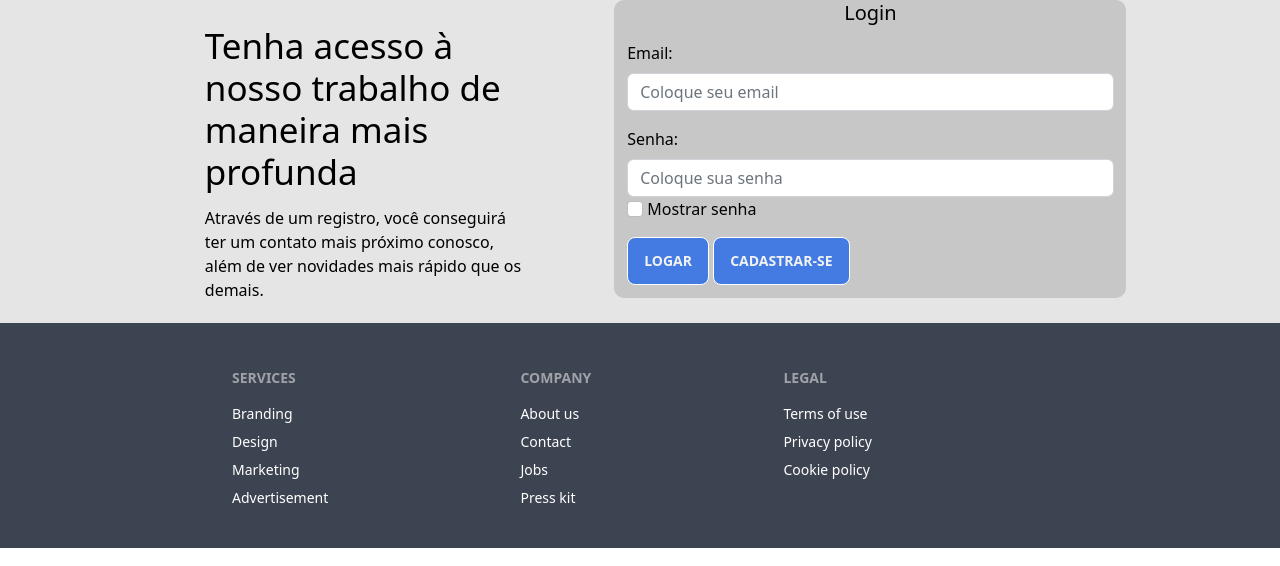
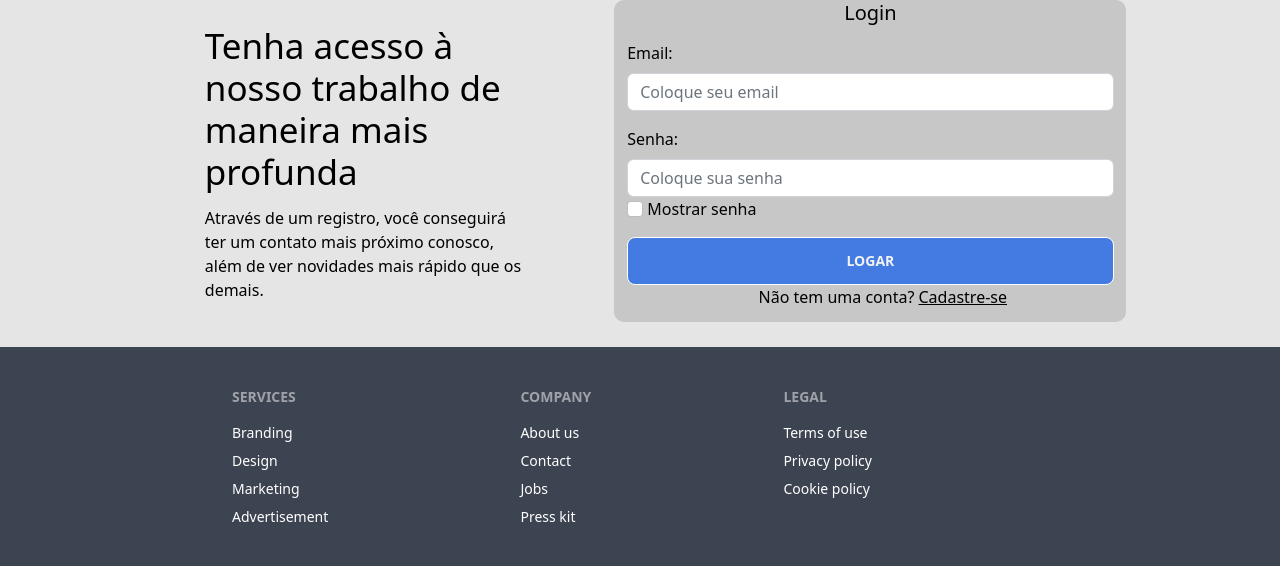
Before and after one commit to devkpanda/website, a PHP site: page /login.html in a window 1280 px wide. Shown: the part 170-736 px from the top of the page. Run offline with PHP 8.4, Linux system fonts and the light colour scheme; some libraries are stand-ins or nearby versions.

Commit message:
mudando estilo de link para formulário

```diff
--- a/assets/css/styleform.css
+++ b/assets/css/styleform.css
@@ -41,10 +41,6 @@ form h1{
     font-weight: 500;
 }
 
-#btnmar, #irCad{
-    margin-top: 0;
-}
-
 form .btn{
     color: #f2f2f2;
     background-color: rgb(67, 123, 226);
@@ -55,6 +51,23 @@ form .btn:hover{
     background-color: rgb(0, 54, 105);
     border-color: rgb(207, 207, 207);
     transition: 1s;
+}
+
+#btnmar, #irCad{
+    margin-top: 0;
+}
+
+#btnmar{
+    width: 100%;
+}
+
+#semConta{
+    margin-left: 27%;
+}
+
+.cssCad{
+    text-decoration: underline;
+    cursor: pointer;
 }
 
 .topnome{
--- a/login.html
+++ b/login.html
@@ -58,7 +58,7 @@
           </label>
         </div>
         <button type="submit" id="btnmar" class="btn btn-primary">Logar</button>
-        <button type="button" id="irCad" class="btn btn-primary">Cadastrar-se</button>
+        <p id="semConta">Não tem uma conta? <a id="irCad" class="cssCad">Cadastre-se</a></p>
       </form>
 
       <!-- Ínicio do formulário de cadastro-->
```
